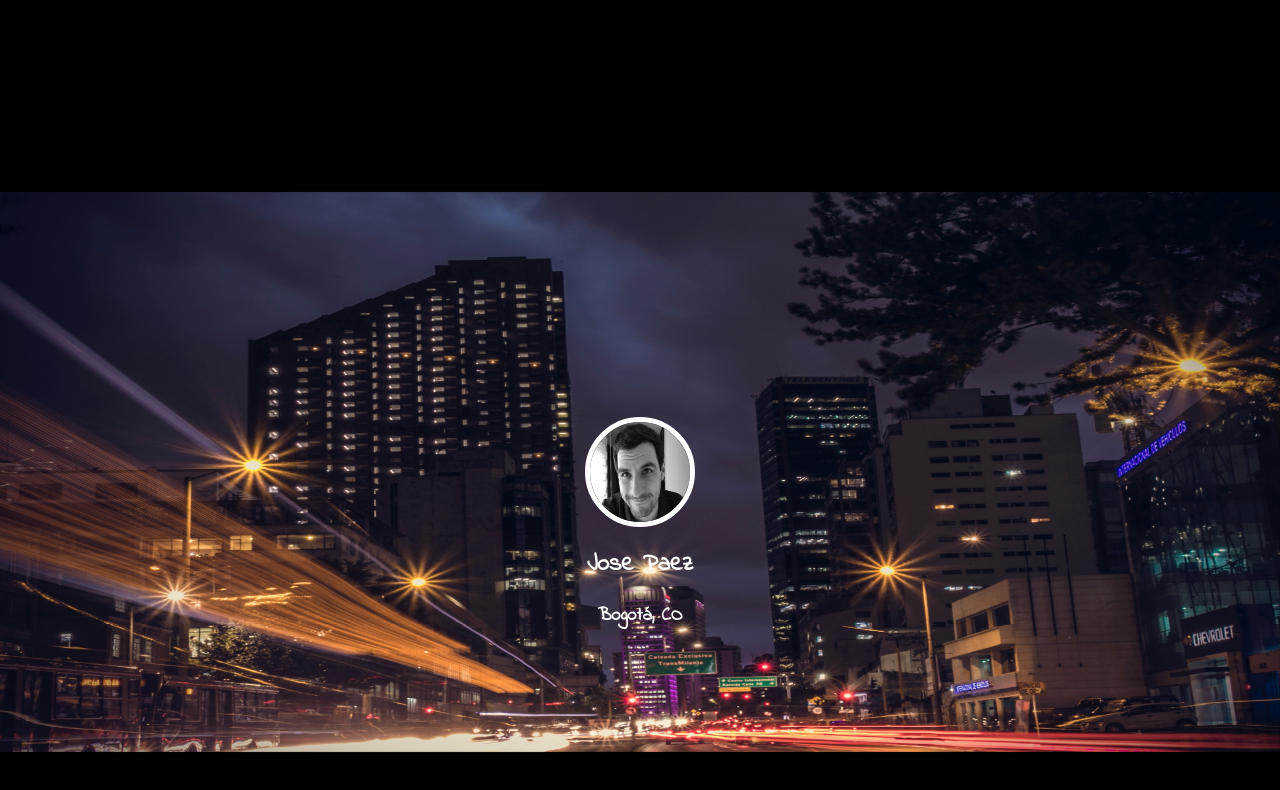
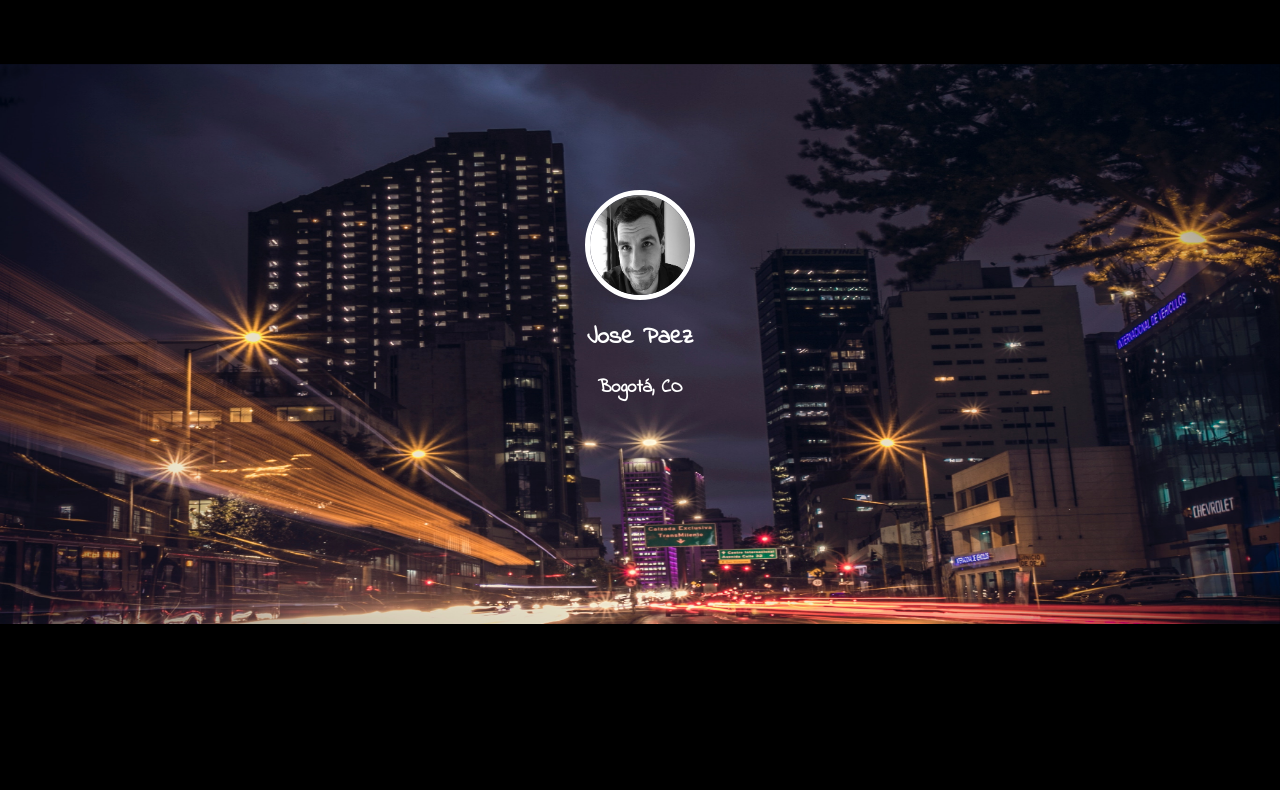
Before and after one commit to josepaez2/top-challenge, a plain HTML site: page index.html in a window 1280 px wide. Drawn offline with Linux system fonts and the light colour scheme.

Commit message:
Reduces margin-top for photo and background img, removes unnecessary code in html and css

```diff
--- a/css/styles.css
+++ b/css/styles.css
@@ -2,15 +2,13 @@
 body{
 	background-color: black;
 }
-/*Div Name*/
+/*Div Name and City*/
 .text_styling{
   /*background-color: black;*/
   color: white;
   text-align: center;
   font-family: 'Indie Flower', cursive;
 }
-/*Div City*/
-
 /*Div Background Image*/
 .background-photo{
     width: 100%;
@@ -24,16 +22,10 @@ body{
 .stretch {
     width:100%;
     height:70%;
-    margin-top: 15%;
+    margin-top: 5%;
     margin-bottom: 15%;
 }
 /*Personal Image*/
-
-/*.z-depth-1, nav, .card-panel, .card, .toast, .btn, .btn-large, .btn-floating, .dropdown-content, .collapsible, ul.side-nav.full, ul.side-nav.fixed {
-    -webkit-box-shadow: 0 2px 5px 0 rgba(0, 0, 0, 0.16), 0 2px 10px 0 rgba(0, 0, 0, 0.12);
-    -moz-box-shadow: 0 2px 5px 0 rgba(0, 0, 0, 0.16), 0 2px 10px 0 rgba(0, 0, 0, 0.12);
-    box-shadow: 0 2px 5px 0 rgba(0, 0, 0, 0.16), 0 2px 10px 0 rgba(0, 0, 0, 0.12);
-}*/
 .photo {
     height: 100px;
     width: 100px;
@@ -42,12 +34,11 @@ body{
     border: 5px solid #fff;
     display:block;
     margin:auto;
-    margin-top: 33%;
+    margin-top: 15%;
     -webkit-filter: grayscale(100%); /* Safari 6.0 - 9.0 */
     filter: grayscale(100%);
 }
-
-/*Fonts*/
+/*Available Google Fonts*/
 
 /*font-family: 'Dosis', sans-serif;
 font-family: 'Indie Flower', cursive;
--- a/index.html
+++ b/index.html
@@ -1,19 +1,23 @@
 <!DOCTYPE html>
 <html>
   <head>
-    <title>Perfil Jose Luis Paez Jimeno</title>
+    <title> Jose Paez </title>
     <meta charset="UTF-8">
     <meta name="viewport" content="width=device-width, initial-scale=1">
     <meta name="viewport" content="width=device-width, initial-scale=1.0, minimum-scale=1.0, maximum-scale=1.0, user-scalable=no">
-<!--     <link rel="stylesheet" href="https://stackpath.bootstrapcdn.com/bootstrap/4.1.3/css/bootstrap.min.css" integrity="sha384-MCw98/SFnGE8fJT3GXwEOngsV7Zt27NXFoaoApmYm81iuXoPkFOJwJ8ERdknLPMO" crossorigin="anonymous"> -->
     <link rel="stylesheet" href="css/styles.css" media="screen">
     <link href="https://fonts.googleapis.com/css?family=Dosis|Indie+Flower|Lobster|Pacifico" rel="stylesheet">
   </head>
   <body>
-
     <section>
-	 <div class="">
+      <!-- Background Photo -->
+      <div class="background-photo">
+        <img src="img/altagamba-altagamba-199424-unsplash.jpg" class="stretch" alt="" /><br>
+      </div>
+      <div class="container">
+          <!-- Photo -->
           <img class="photo z-depth-1" src="img/avatar.jpeg" alt="Personal Photo" />
+          <!-- Text -->
           <div class="text_styling">
             <strong>
               <h1>
@@ -26,16 +30,7 @@
               Bogotá, CO
             </h3>
           </div>
-      <div class="background-photo">
-        <img src="img/altagamba-altagamba-199424-unsplash.jpg" class="stretch" alt="" /><br>
-      </div>
     	</div>
     </section>
-
-
-<!--     <script src="https://code.jquery.com/jquery-3.3.1.slim.min.js" integrity="sha384-q8i/X+965DzO0rT7abK41JStQIAqVgRVzpbzo5smXKp4YfRvH+8abtTE1Pi6jizo" crossorigin="anonymous"></script>
-    <script src="https://cdnjs.cloudflare.com/ajax/libs/popper.js/1.14.3/umd/popper.min.js" integrity="sha384-ZMP7rVo3mIykV+2+9J3UJ46jBk0WLaUAdn689aCwoqbBJiSnjAK/l8WvCWPIPm49" crossorigin="anonymous"></script>
-    <script src="https://stackpath.bootstrapcdn.com/bootstrap/4.1.3/js/bootstrap.min.js" integrity="sha384-ChfqqxuZUCnJSK3+MXmPNIyE6ZbWh2IMqE241rYiqJxyMiZ6OW/JmZQ5stwEULTy" crossorigin="anonymous"></script> -->
-    <!-- <script src="js/app.js"></script> -->
   </body>
 </html>
```
Lines whose indentation alone changed are shown as unchanged.
